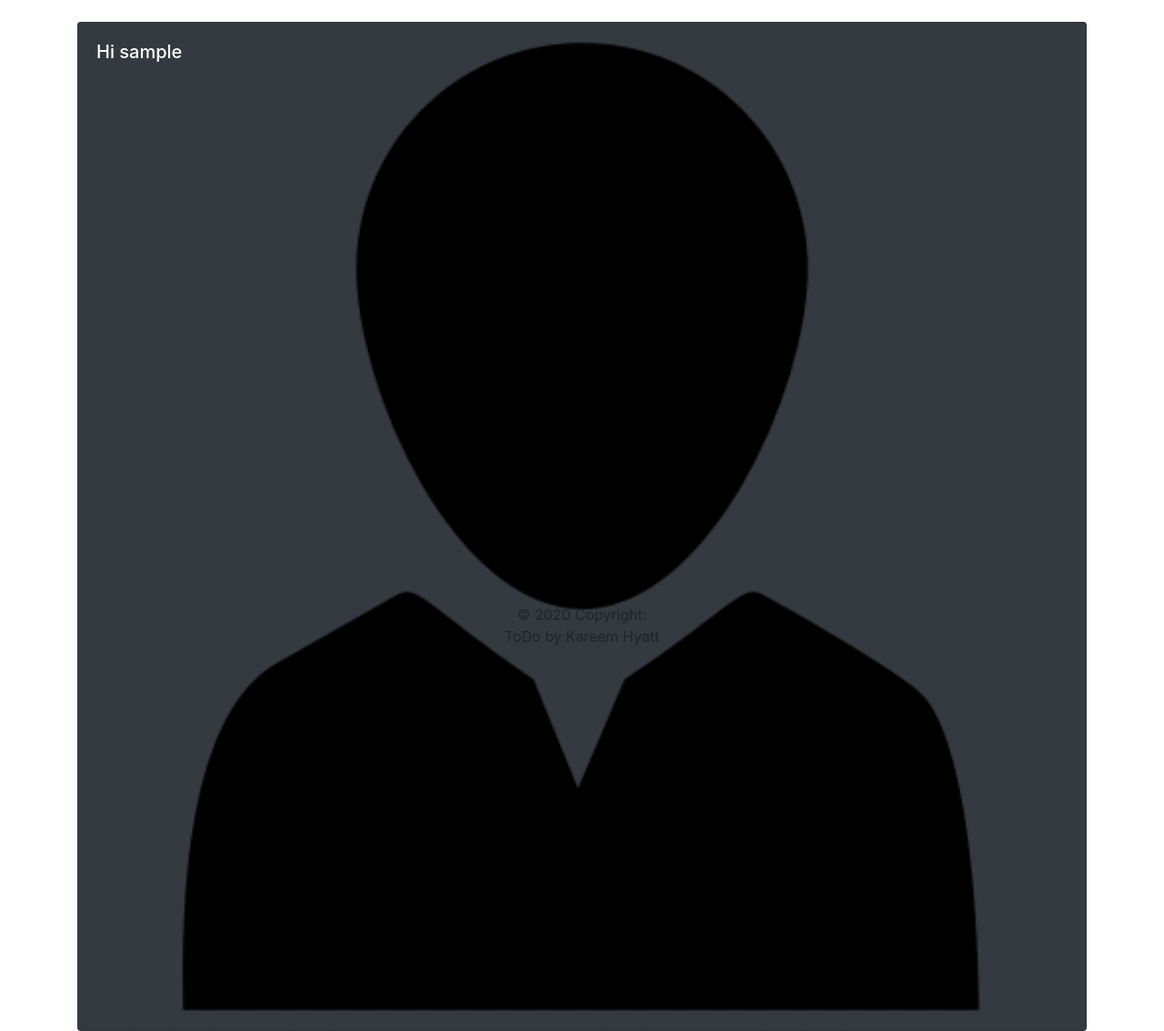
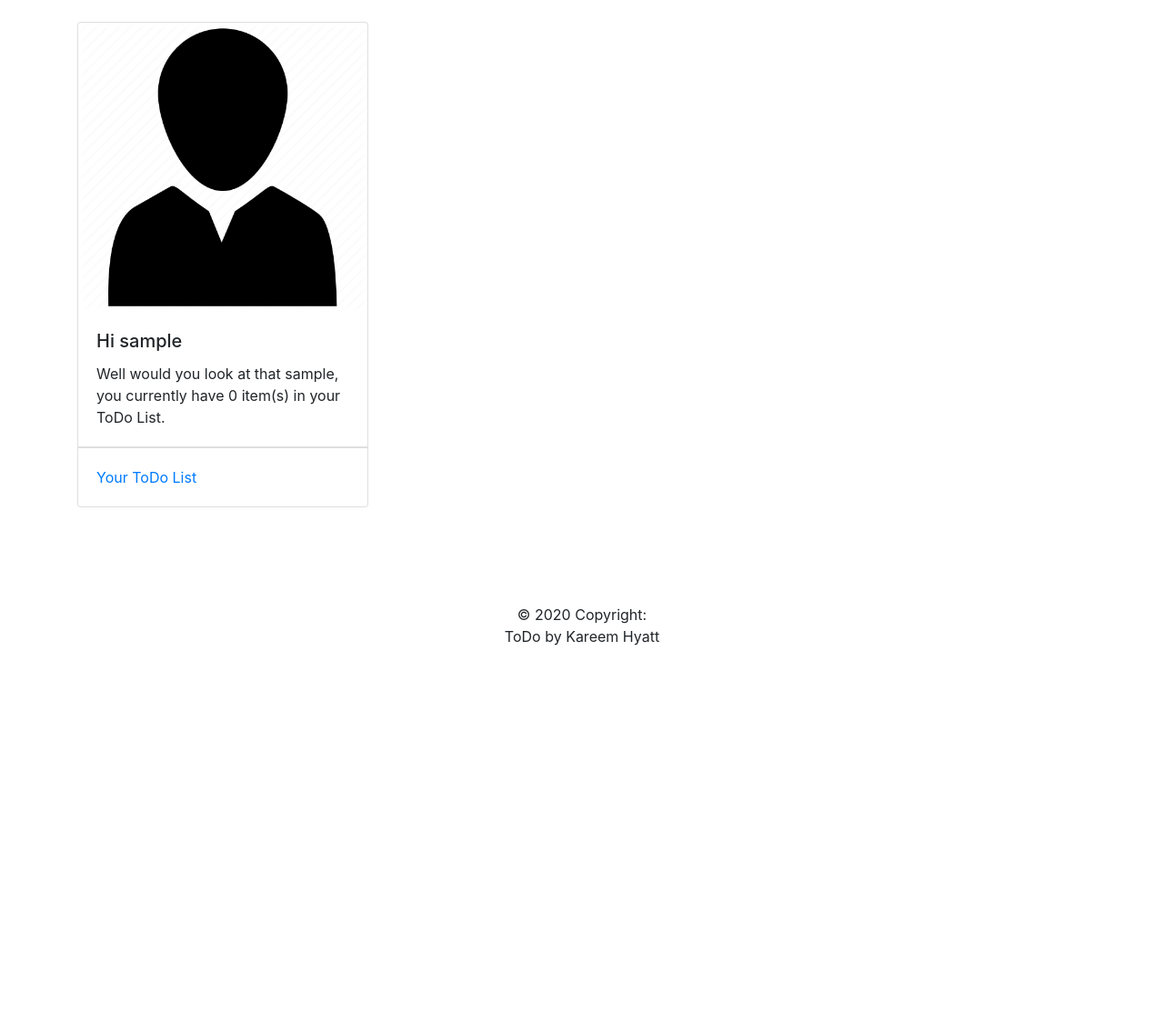
Before and after one commit to Kareem-Hyatt/todo, a PHP site: page /profile.php in a window 1280 px wide. Shown: the part 56-1190 px from the top of the page at 91% size. After the commit the page ends 766 px from the top, so only its background shows below. Run offline with PHP 8.4, Linux system fonts and the light colour scheme; the visitor is signed in with stand-in values (Sample User, id 1); data comes from the database, SQL or seed files in the repository; data that the repository does not hold is empty; some libraries are stand-ins or nearby versions.

Commit message:
Fixed profile page

```diff
--- a/db/conn.php
+++ b/db/conn.php
@@ -2,19 +2,19 @@
 
     //Development Connection
 
-    $host = 'localhost';
-    $db = 'todo_db';
-    $user = 'root';
-    $pass = '';
-    $charset = 'utf8mb4';
+    // $host = 'localhost';
+    // $db = 'todo_db';
+    // $user = 'root';
+    // $pass = '';
+    // $charset = 'utf8mb4';
 
     //Remote Connection freesqldatabase.com - prefered database
 
-    // $host = 'sql3.freesqldatabase.com';
-    // $db = 'sql3381601';
-    // $user = 'sql3381601';
-    // $pass = 'zZRhCZVve5';
-    // $charset = 'utf8mb4';
+    $host = 'sql3.freesqldatabase.com';
+    $db = 'sql3381601';
+    $user = 'sql3381601';
+    $pass = 'zZRhCZVve5';
+    $charset = 'utf8mb4';
 
     $dsn = "mysql:host=$host;dbname=$db;charset=$charset";
 
--- a/db/crud.php
+++ b/db/crud.php
@@ -89,5 +89,21 @@
                 return false;
             }
         }
+
+        public function count($users_id){
+            try
+            {
+                $sql = "SELECT COUNT(*) FROM lists WHERE users_id = :users_id";
+                $result = $this->db->prepare($sql);
+                $result->bindparam(':users_id',$users_id);
+                $result->execute();
+                return $result;
+            }
+            catch (PDOException $e)
+            {
+                echo $e->getMessage();
+                return false;
+            }
+        }
     }
 ?>
--- a/mylist.php
+++ b/mylist.php
@@ -26,7 +26,7 @@
                     </button>
                     <div class="dropdown-menu">
                         <!-- Dropdown menu links -->
-                        <a href = "editlist.php?id=<?php echo $r['id'] ?>" name = "id" value = "<?php echo $r['id'] ?>" class = "btn btn-light">Edit</a>
+                        <a href = "editlist.php?id=<?php echo $r['id'] ?>" class = "btn btn-light">Edit</a>
                         <a href = "delete.php?id=<?php echo $r['id'] ?>" class = "btn btn-light">Delete</a>
                     </div>
                 </div>
--- a/profile.php
+++ b/profile.php
@@ -4,35 +4,26 @@
     require_once 'includes/auth_check.php';
     require_once 'db/conn.php';
     $result = $user->getUserById($_SESSION['id']);
+    $count = $crud->count($_SESSION['id']);
+    $r = $count->fetch(PDO::FETCH_ASSOC);
 ?>
 
-<?php
-  if(isset($result['avatar_path'])){
-    ?>
-      <div class="card bg-dark text-white">
-      <?php ?>
-        <img src="<?php echo $result['avatar_path']?>" class="card-img" alt="Profile Picture">
-        <div class="card-img-overlay">
-          <h5 class="card-title">Hi <?php echo $_SESSION['username']; ?></h5>
-          <!-- <p class="card-text">Your email address is: <?php echo $_SESSION['email']; ?></p>
-          <p class="card-text">Last updated 3 mins ago</p> -->
-        </div>
+    <div class="card" style="width: 20rem;">
+      <img src="<?php echo empty($result['avatar_path']) ? "uploads/ProfileDefault.png" : $result['avatar_path'] ?>" class="card-img-top" alt="Profile Picture">
+      <div class="card-body">
+        <h5 class="card-title">Hi <?php echo $_SESSION['username'];?></h5>
+        <p class="card-text"><?PHP echo 'Well would you look at that ' . $_SESSION['username'] .
+        ', you currently have ' . $r['COUNT(*)'] . ' item(s) in your ToDo List.'?></p>
       </div>
-    <?php
-  }
-  else{
-    ?>
-      <div class="card bg-dark text-white">
-      <?php ?>
-        <img src="images/ProfileDefault.png" class="card-img" alt="Profile Picture">
-        <div class="card-img-overlay">
-          <h5 class="card-title">Hi <?php echo $_SESSION['username']; ?></h5>
-          <!-- <p class="card-text">Your email address is: <?php echo $_SESSION['email']; ?></p>
-          <p class="card-text">Last updated 3 mins ago</p> -->
-        </div>
+      <ul class="list-group list-group-flush">
+        <!-- <li class="list-group-item">Cras justo odio</li>
+        <li class="list-group-item">Dapibus ac facilisis in</li>
+        <li class="list-group-item">Vestibulum at eros</li> -->
+      </ul>
+      <div class="card-body">
+        <a href="mylist.php" class="card-link">Your ToDo List</a>
+        <!-- <a href="#" class="card-link">Another link</a> -->
       </div>
-    <?php
-  }
-?>
+    </div>
 
 <?php require_once 'includes/footer.php'; ?>
```
Also changed, not shown: uploads/ProfileDefault.png (renamed from images/ProfileDefault.png).
